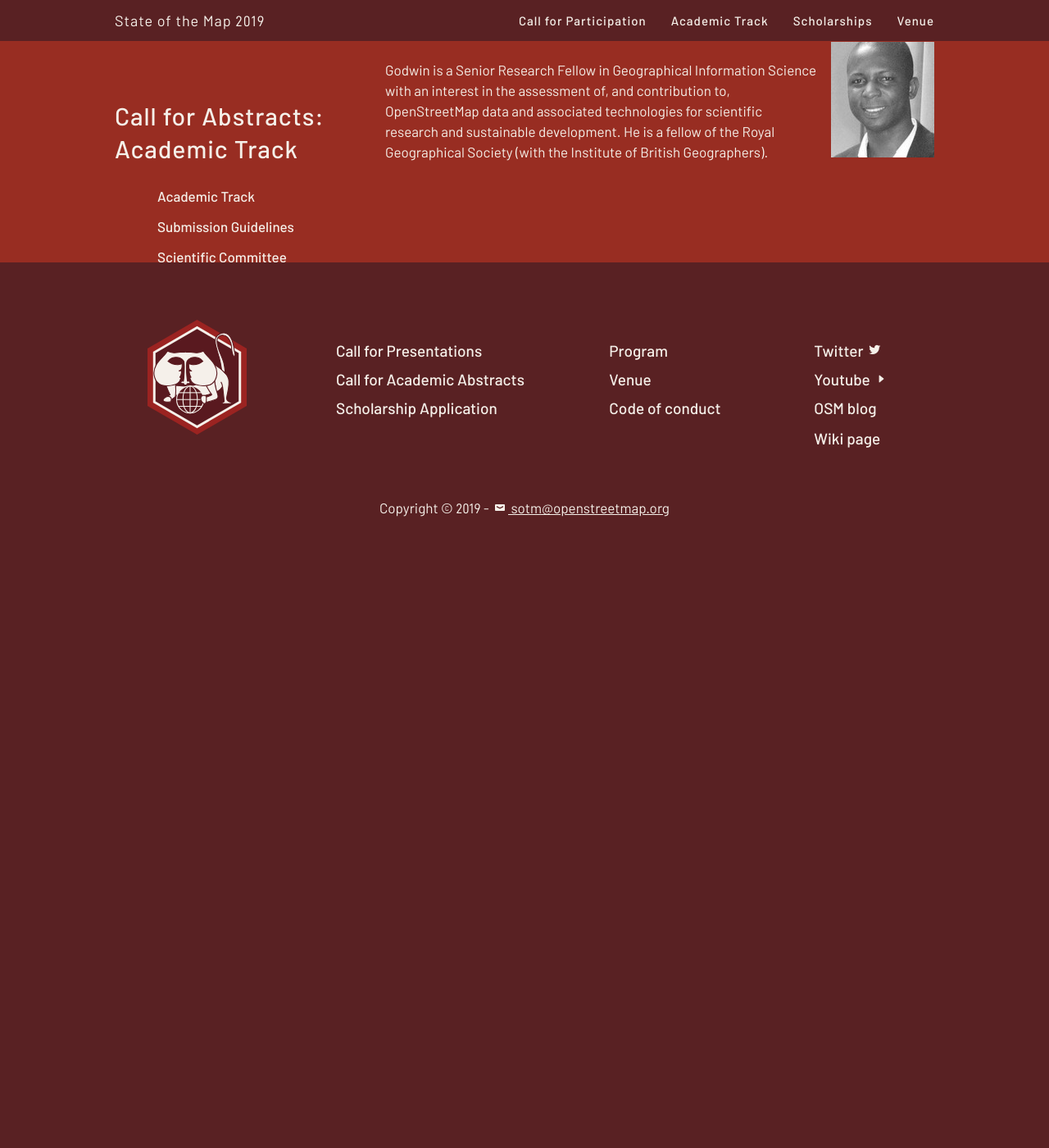
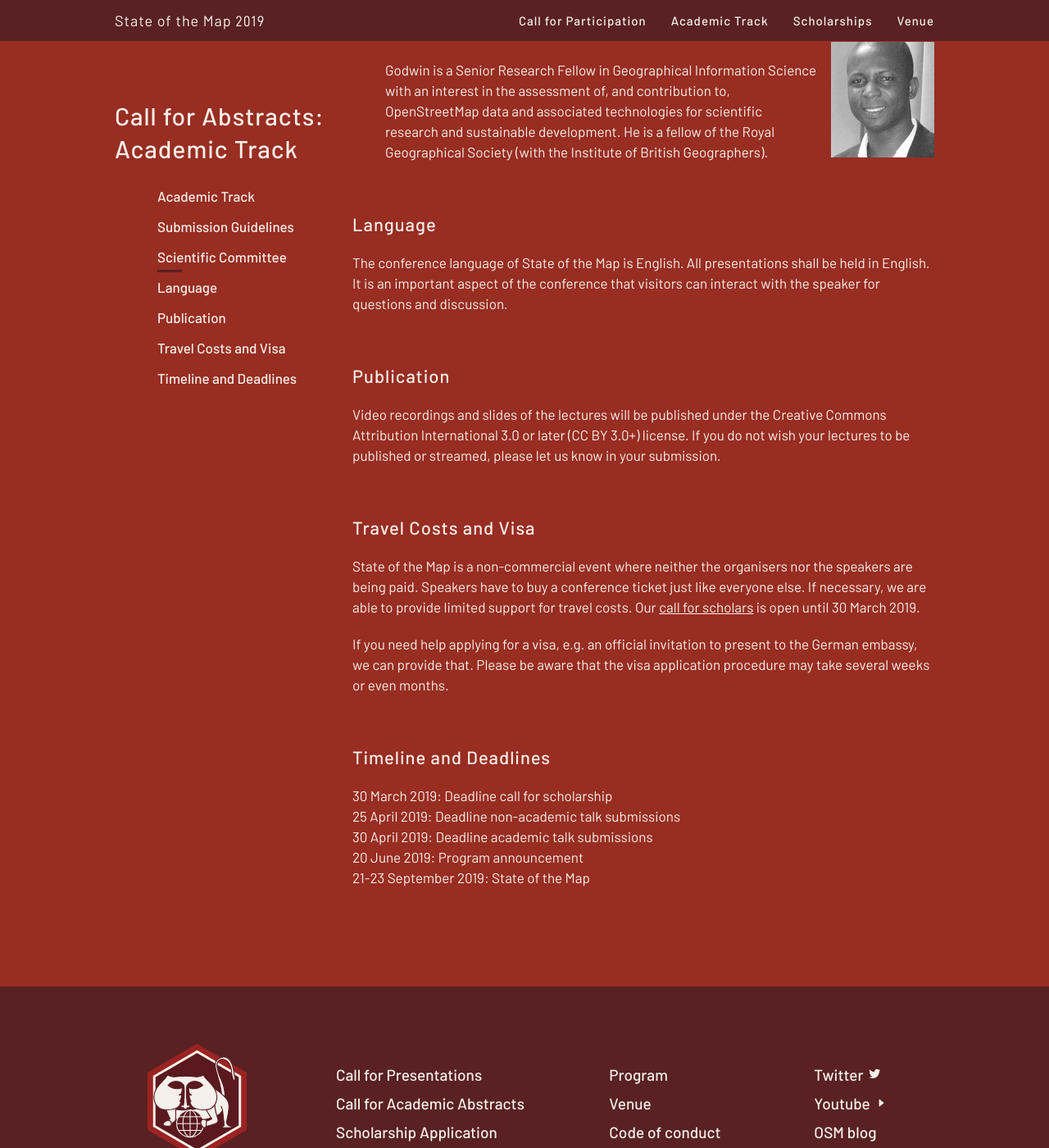
Before and after one commit to openstreetmap/stateofthemap-2019, a Jekyll site: the page built from calls/academic.md, in a window 1280 px wide and 1400 px high, scrolled down 3017 px. Shown: the whole window at 82% size. Built offline with Jekyll 4.4.1, drawn with Linux system fonts in a browser that asks for light colours; before the commit the page ends 3705 px from its top, so only the background shows below that.

Commit message:
copy some sections from non-academic to academic CfP

```diff
--- a/calls/academic.md
+++ b/calls/academic.md
@@ -2,7 +2,7 @@
 layout: page-with-toc
 title: "Call for Abstracts: Academic Track"
 titlecontent: ""
-headings: "intro,guidelines,committee"
+headings: "intro,guidelines,committee,language,publication,travel_costs_visa,timeline_deadlines"
 ---
 
 <h2 id="intro">Academic Track</h2>
@@ -68,3 +68,22 @@
   Institute for Global Sustainable Development, University of Warwick, UK
 
   Godwin is a Senior Research Fellow in Geographical Information Science with an interest in the assessment of, and contribution to, OpenStreetMap data and associated technologies for scientific research and sustainable development. He is a fellow of the Royal Geographical Society (with the Institute of British Geographers).
+
+
+<h2 id="language">Language</h2>
+The conference language of State of the Map is English. All presentations shall be held in English. It is an important aspect of the conference that visitors can interact with the speaker for questions and discussion.
+
+<h2 id="publication">Publication</h2>
+Video recordings and slides of the lectures will be published under the Creative Commons Attribution International 3.0 or later (CC BY 3.0+) license. If you do not wish your lectures to be published or streamed, please let us know in your submission.
+
+<h2 id="travel_costs_visa">Travel Costs and Visa</h2>
+State of the Map is a non-commercial event where neither the organisers nor the speakers are being paid. Speakers have to buy a conference ticket just like everyone else. If necessary, we are able to provide limited support for travel costs. Our [call for scholars](https://blog.openstreetmap.org/2019/02/26/apply-for-scholarship-to-join-us-at-state-of-the-map-2019-in-heidelberg/) is open until 30 March 2019.
+
+If you need help applying for a visa, e.g. an official invitation to present to the German embassy, we can provide that. Please be aware that the visa application procedure may take several weeks or even months.
+
+<h2 id="timeline_deadlines">Timeline and Deadlines</h2>
+30 March 2019: Deadline call for scholarship<br>
+25 April 2019: Deadline non-academic talk submissions<br>
+30 April 2019: Deadline academic talk submissions<br>
+20 June 2019: Program announcement<br>
+21-23 September 2019: State of the Map<br>
```
